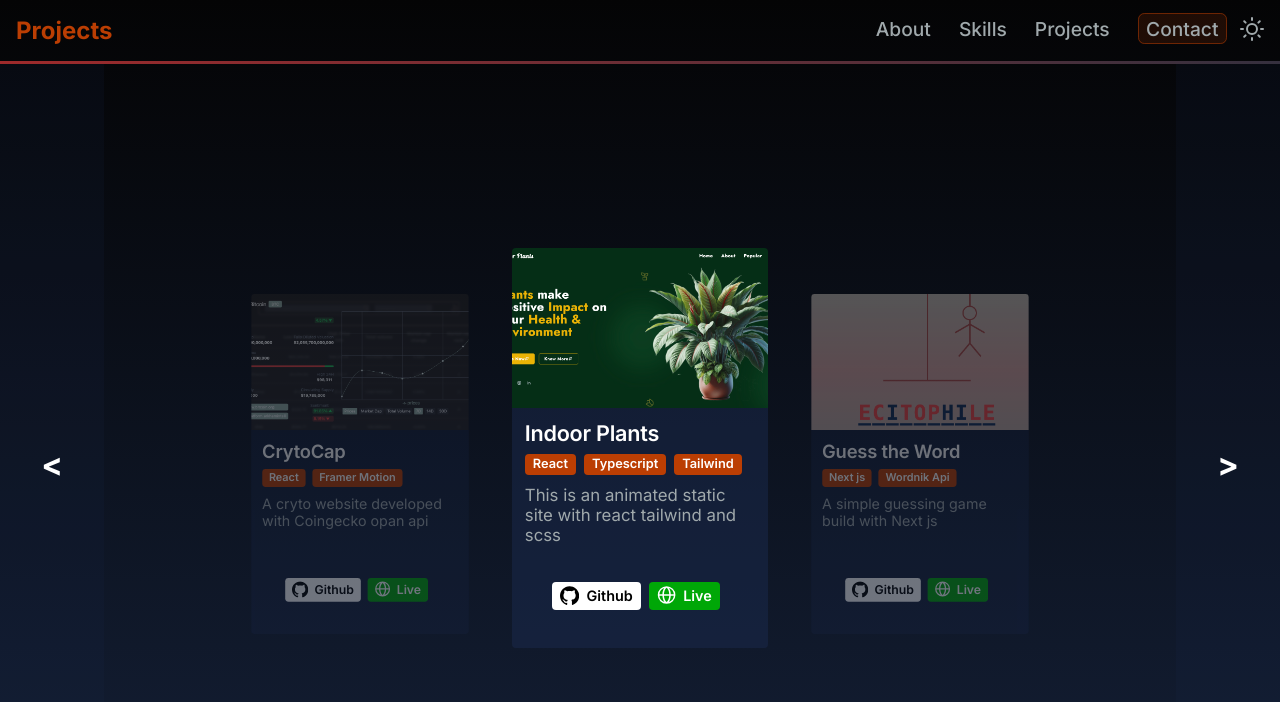
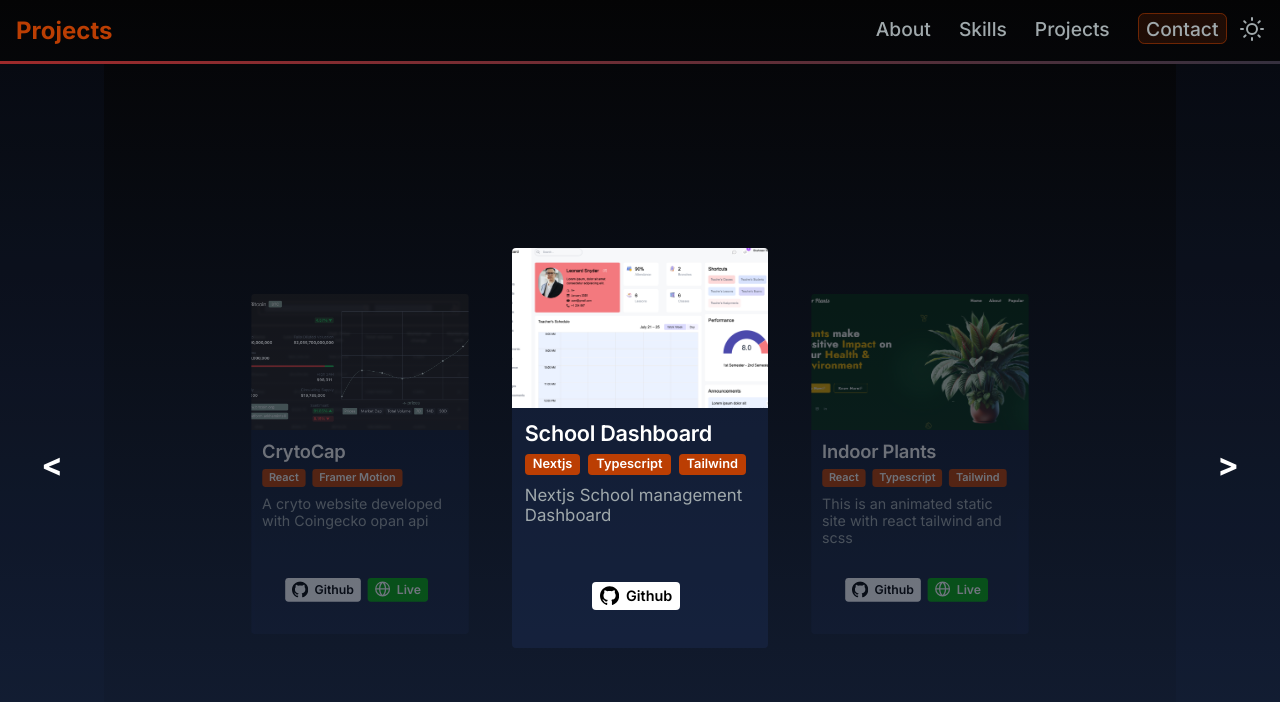
Before and after one commit to Shahreenhusne/portfolio-, a Next.js app: page /projects in a window 1280 px wide. Shown: the top 702 px of the page. Built offline with nearby package versions, Linux system fonts and the light colour scheme.

Commit message:
new project added

```diff
--- a/app/projects/page.jsx
+++ b/app/projects/page.jsx
@@ -1,9 +1,10 @@
 "use client";
 import ProjectCard from "@components/ProjectCard";
+import Dashboard from "@public/img/Dashboard.png";
 import Todo from "@public/img/Todo.png";
 import Wordnik from "@public/img/Wordnik.png";
 import Crytocap from "@public/img/Crytocap.png";
-import InddorPlants from "@public/img/Indoorplants.png";
+import IndoorPlants from "@public/img/Indoorplants.png";
 import Link from "@public/img/link.png";
 import Vtmerch from "@public/img/Vtmerch.png";
 import Ahar24 from "@public/img/Ahar24.png";
@@ -24,7 +25,16 @@ const ProjectsPage = () => {
     },
     {
       id: 2,
-      image: InddorPlants,
+      image: Dashboard,
+      title: "School Dashboard",
+      tags: ["Nextjs", "Typescript","Tailwind"],
+      desc: "Nextjs School management Dashboard",
+      ghLink: "https://github.com/Shahreenhusne?tab=repositories",
+
+    },
+    {
+      id: 3,
+      image: IndoorPlants,
       title: "Indoor Plants",
       tags: ["React", "Typescript","Tailwind"],
       desc: "This is an animated static site with react tailwind and scss",
@@ -32,7 +42,7 @@ const ProjectsPage = () => {
       demoLink: "https://indoplants.netlify.app/#popular",
     },
     {
-      id: 3,
+      id: 4,
       image: Wordnik,
       title: "Guess the Word",
       tags: ["Next js","Wordnik Api"],
@@ -41,7 +51,7 @@ const ProjectsPage = () => {
       demoLink: "https://guess-the-word-ep6k3v683-shahreens-projects.vercel.app/",
     },
     {
-      id: 4,
+      id: 5,
       image: Vtmerch,
       title: "VTMERCH",
       tags: ["React", "taiwild"],
@@ -50,7 +60,7 @@ const ProjectsPage = () => {
       demoLink: "https://app.netlify.com/sites/vtmarch/overview ",
     },
     {
-      id: 5,
+      id: 6,
       image: Link,
       title: "Django Api",
       tags: ["Django"],
@@ -59,7 +69,7 @@ const ProjectsPage = () => {
       demoLink: "",
     },
     {
-      id: 6,
+      id: 7,
       image: Todo,
       title: "To do list",
       tags: ["React", "Redux-toolkit"],
@@ -68,7 +78,7 @@ const ProjectsPage = () => {
       demoLink: "",
     },
     {
-      id: 7,
+      id: 8,
       image: Ahar24,
       title: "Ahar24",
       tags: ["React", "Node"],
@@ -77,7 +87,7 @@ const ProjectsPage = () => {
       demoLink: "",
     },
     {
-      id: 8,
+      id: 9,
       image: ArtBoard,
       title: "ArtBoard",
       tags: ["React","Tailwind CSS"],
@@ -86,7 +96,7 @@ const ProjectsPage = () => {
       demoLink: "artboardbyshahreen.netlify.app",
     },
       {
-      id: 9,
+      id: 10,
       image: ChatApp,
       title: "ChatApp",
       tags: ["Next-Auth","Firestore"],
```
Also changed, not shown: public/img/Dashboard.png (added).
